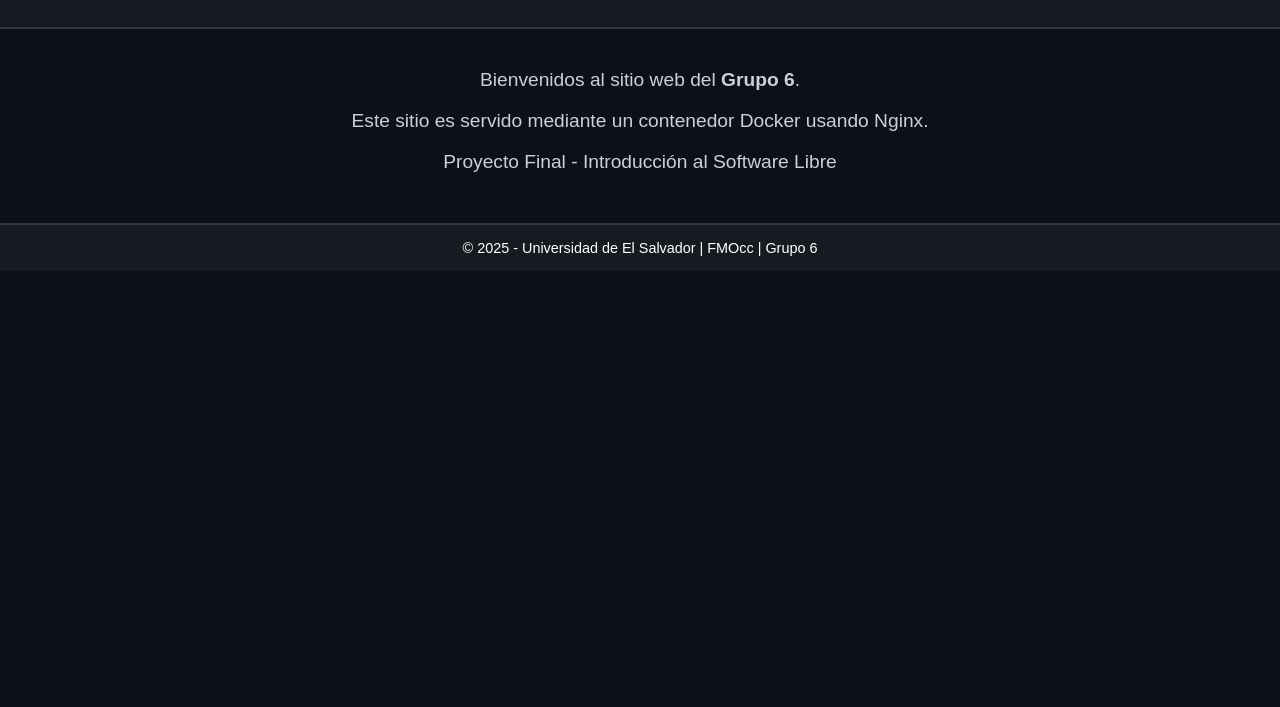
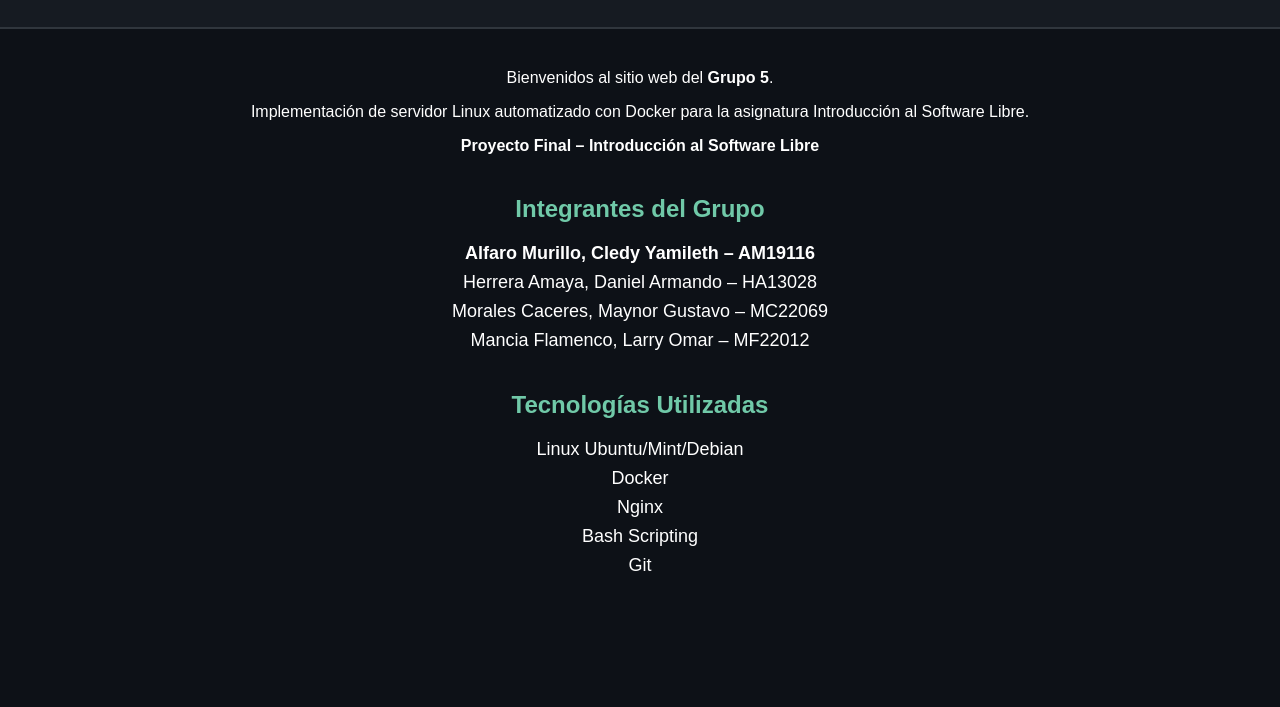
Before and after one commit to ISL2025/proyecto-linux_grupo5, a plain HTML site: page proyecto/web/index.html in a window 1280 px wide. Shown: the part 93-800 px from the top of the page. Drawn offline with Linux system fonts and the light colour scheme.

Commit message:
Actualizando index.html del servidor web grupo 5

```diff
--- a/proyecto/web/index.html
+++ b/proyecto/web/index.html
@@ -3,7 +3,8 @@
 <head>
     <meta charset="UTF-8">
     <meta name="viewport" content="width=device-width, initial-scale=1.0">
-    <title>Servidor Grupo 6 - Proyecto ISL135</title>
+    <title>Servidor Grupo 5 – Proyecto ISL135</title>
+
     <style>
         body {
             margin: 0;
@@ -20,37 +21,55 @@
         h1 {
             color: #58a6ff;
         }
-        .content {
+        .content, .integrantes, .tecnologias {
             margin-top: 40px;
         }
-        p {
-            font-size: 1.2em;
-            color: #c9d1d9;
+        h2 {
+            color: #70c9a8;
         }
-        footer {
-            margin-top: 50px;
-            padding: 15px;
-            background: #161b22;
-            border-top: 2px solid #30363d;
-            font-size: 0.9em;
+        ul {
+            list-style-type: none;
+            padding: 0;
+        }
+        li {
+            margin: 8px 0;
+            font-size: 18px;
         }
     </style>
 </head>
+
 <body>
 
-    <header>
-        <h1>Servidor Linux - Grupo 6</h1>
-    </header>
+<header>
+    <h1>Servidor Linux – Grupo 5</h1>
+</header>
 
-    <div class="content">
-        <p>Bienvenidos al sitio web del <strong>Grupo 6</strong>.</p>
-        <p>Este sitio es servido mediante un contenedor Docker usando Nginx.</p>
-        <p>Proyecto Final - Introducción al Software Libre</p>
-    </div>
+<div class="content">
+    <p>Bienvenidos al sitio web del <strong>Grupo 5</strong>.</p>
+    <p>Implementación de servidor Linux automatizado con Docker para la asignatura Introducción al Software Libre.</p>
+    <p><strong>Proyecto Final – Introducción al Software Libre</strong></p>
+</div>
 
-    <footer>
-        © 2025 - Universidad de El Salvador | FMOcc | Grupo 6
-    </footer>
+<div class="integrantes">
+    <h2>Integrantes del Grupo</h2>
+    <ul>
+        <li><strong>Alfaro Murillo, Cledy Yamileth – AM19116</strong></li>
+        <li>Herrera Amaya, Daniel Armando – HA13028</li>
+        <li>Morales Caceres, Maynor Gustavo – MC22069</li>
+        <li>Mancia Flamenco, Larry Omar – MF22012</li>
+    </ul>
+</div>
+
+<div class="tecnologias">
+    <h2>Tecnologías Utilizadas</h2>
+    <ul>
+        <li>Linux Ubuntu/Mint/Debian</li>
+        <li>Docker</li>
+        <li>Nginx</li>
+        <li>Bash Scripting</li>
+        <li>Git</li>
+    </ul>
+</div>
 
 </body>
 </html>
```
